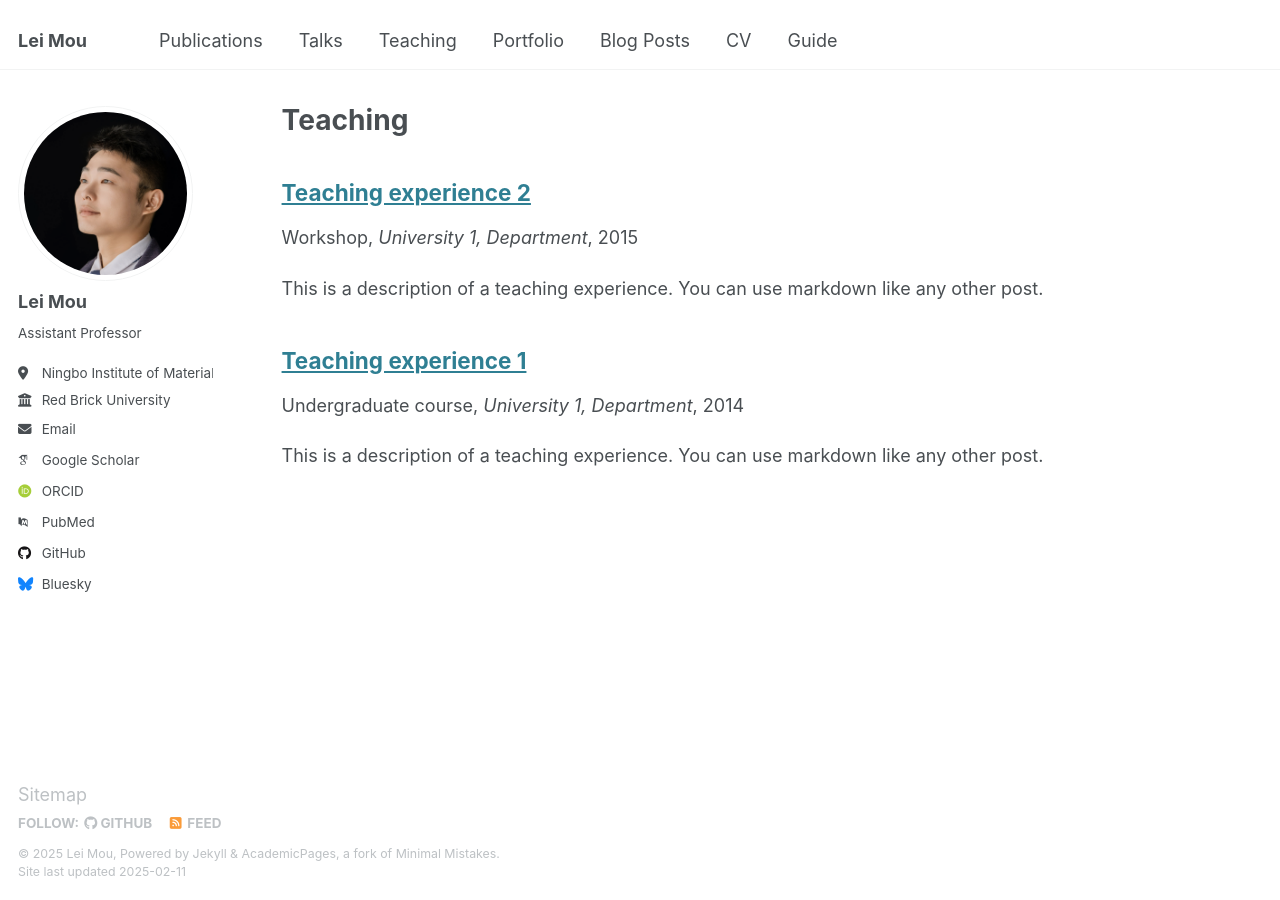
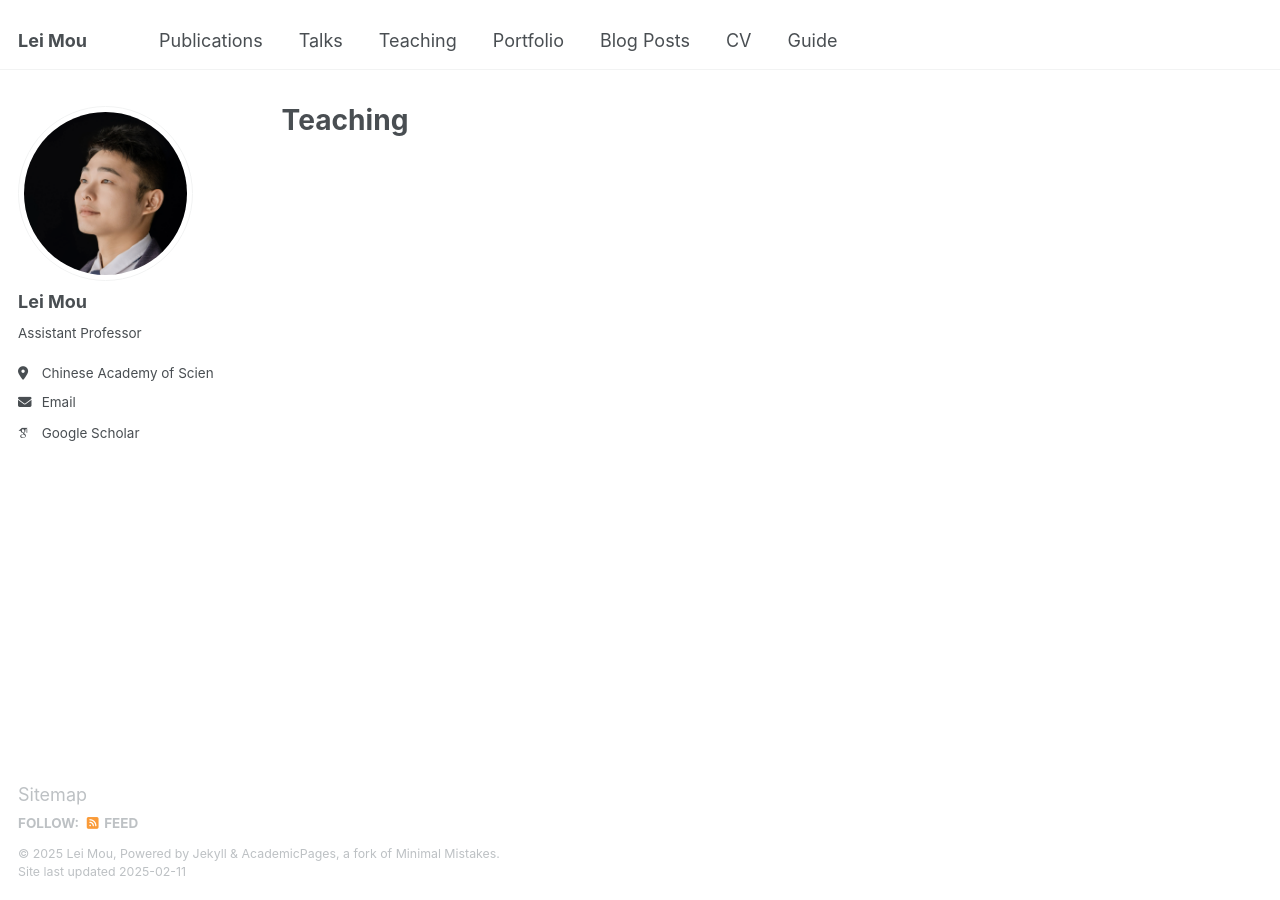
Before and after one commit to iBrain-007/iBrain-007.github.io, a Jekyll site: the page built from _pages/teaching.html, in a window 1280 px wide. Built offline with Jekyll 4.4.1, drawn with Linux system fonts in a browser that asks for light colours; some web fonts are replaced.

Commit message:
Update _config.yml

```diff
--- a/_config.yml
+++ b/_config.yml
@@ -26,18 +26,18 @@ author:
   name             : "Lei Mou"
   pronouns         : # example: "she/her"
   bio              : "Assistant Professor"
-  location         : "Ningbo Institute of Materials Technology and Engineering, Chinese Academy of  Sciences, China"
-  employer         : "Red Brick University"
+  location         : "Chinese Academy of  Sciences, China"
+  employer         : # "Ningbo Institute of Materials Technology and Engineering"
   uri              : # URL
-  email            : "none@example.org"
+  email            : "moulei@nimte.ac.cn"
 
   # Academic websites
   arxiv            : # URL - Update with the correct link to your profile
-  googlescholar    : "https://scholar.google.com/citations?user=PS_CX0AAAAAJ"
+  googlescholar    : "https://scholar.google.com/citations?user=YbydqkAAAAAJ&hl=en&oi=ao"
   impactstory      : # URL
-  orcid            : "http://orcid.org/yourorcidurl"
+  orcid            : # "http://orcid.org/yourorcidurl"
   semantic         : # URL
-  pubmed           : "https://www.ncbi.nlm.nih.gov/pubmed/?term=john+snow"
+  pubmed           : # "https://www.ncbi.nlm.nih.gov/pubmed/?term=john+snow"
   researchgate     : # URL
   scopus           : # URL
 
@@ -45,12 +45,12 @@ author:
   bitbucket        : # Username - Update with your username on the site
   codepen          : # Username
   dribbble         : # Username
-  github           : "academicpages"
+  github           : # "academicpages"
   kaggle           : # Username
   stackoverflow    : # User number or user number and name (i.e., use "1" or "1/jeff-atwood")
 
   # Social media
-  bluesky          : "bsky.app" # Replace this with you Bluesky username
+  bluesky          : # "bsky.app" # Replace this with you Bluesky username
   facebook         : # Username
   flickr           : # Username
   foursquare       : # Username
@@ -131,7 +131,7 @@ yandex_site_verification :
 
 # Social Sharing
 twitter:
-  username               : &twitter
+  username               : #&twitter
 facebook:
   username               :
   app_id                 :
@@ -212,19 +212,19 @@ kramdown:
 
 
 # These settings control the types of collections used by the template
-collections:
-  teaching:
-    output: true
-    permalink: /:collection/:path/
-  publications:
-    output: true
-    permalink: /:collection/:path/
-  portfolio:
-    output: true
-    permalink: /:collection/:path/
-  talks:
-    output: true
-    permalink: /:collection/:path/
+# collections:
+#   teaching:
+#     output: true
+#     permalink: /:collection/:path/
+#   publications:
+#     output: true
+#     permalink: /:collection/:path/
+#   portfolio:
+#     output: true
+#     permalink: /:collection/:path/
+#   talks:
+#     output: true
+#     permalink: /:collection/:path/
 
 
 # These settings control how pages and collections are included in the site
```
